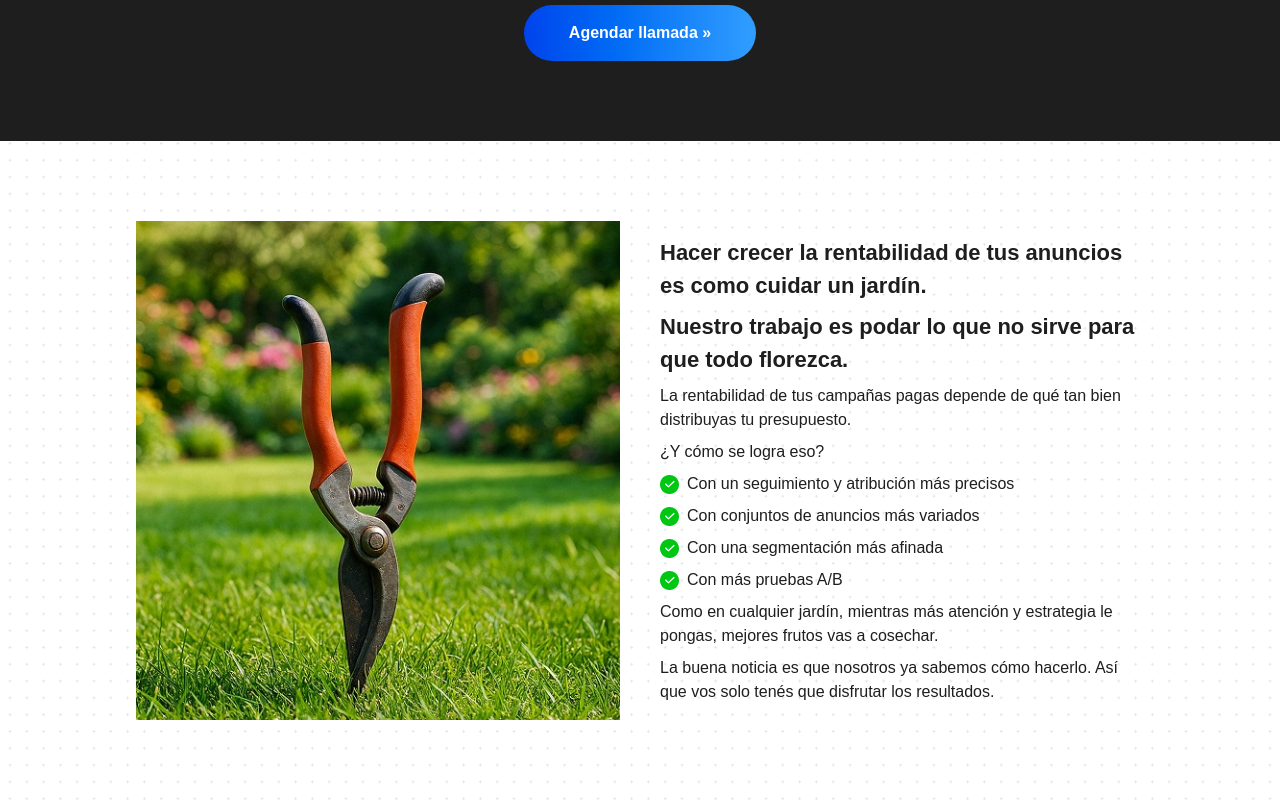
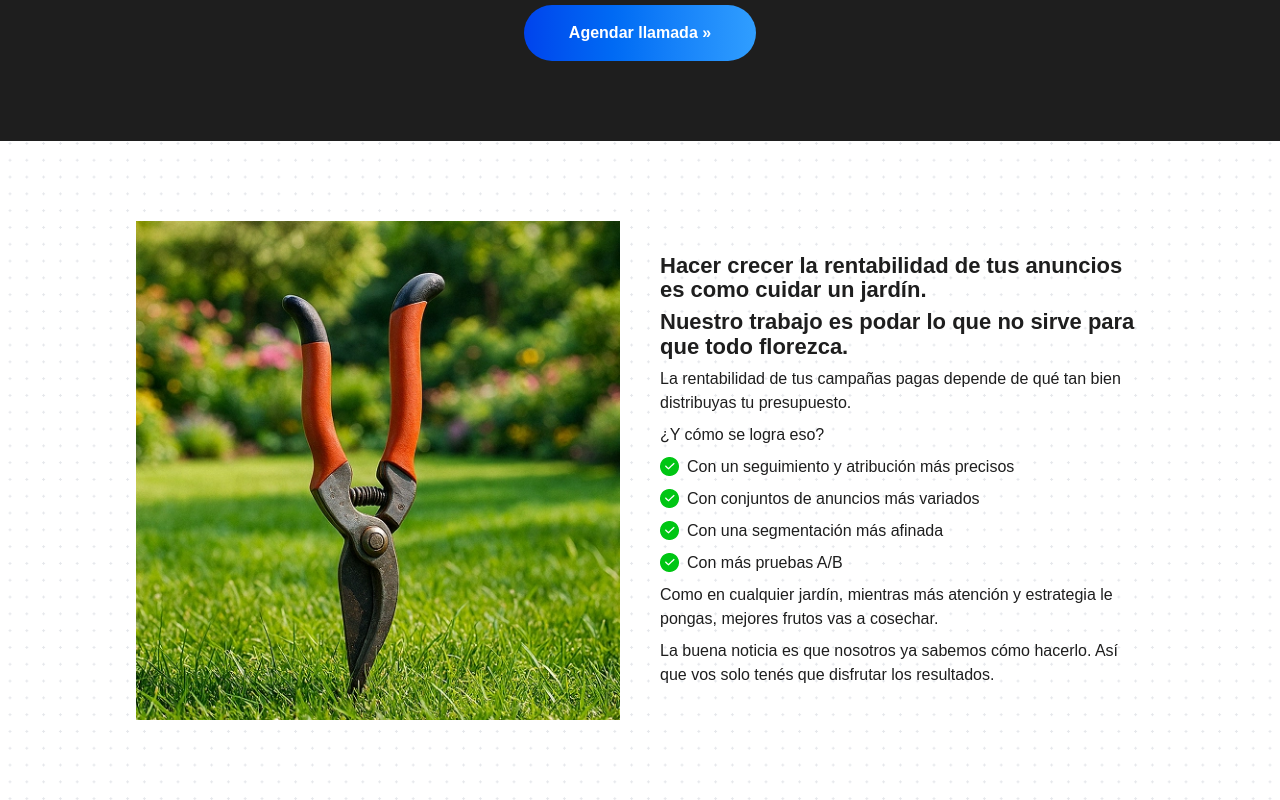
Before and after one commit to tomascosta2/iudigital, an Astro site: page / in a window 1280 px wide. Shown: the part 2799-3599 px from the top of the page. Built offline with nearby package versions, Linux system fonts and the light colour scheme; Astro itself is replaced by a stand-in of ours.

Commit message:
Testimonios

```diff
--- a/src/components/Copy.astro
+++ b/src/components/Copy.astro
@@ -3,8 +3,8 @@
 		<div class="grid md:grid-cols-2 gap-10">
 			<div class="flex items-center text-[#1E1E1E]">
 				<div>
-					<h2 class="font-semibold text-[22px] mb-2">Hacer crecer la rentabilidad de tus anuncios es como cuidar un jardín.</h2>
-					<h2 class="font-semibold text-[22px] mb-2">Nuestro trabajo es <span class="font-extrabold">podar lo que no sirve</span> para que todo florezca.</h2>
+					<h2 class="font-semibold text-[22px] mb-2 leading-[110%]">Hacer crecer la rentabilidad de tus anuncios es como cuidar un jardín.</h2>
+					<h2 class="font-semibold text-[22px] mb-2 leading-[110%]">Nuestro trabajo es <span class="font-extrabold">podar lo que no sirve</span> para que todo florezca.</h2>
 					<p class=" mb-2">
 						La rentabilidad de tus campañas pagas depende de qué tan bien distribuyas tu presupuesto.
 					</p>
```
